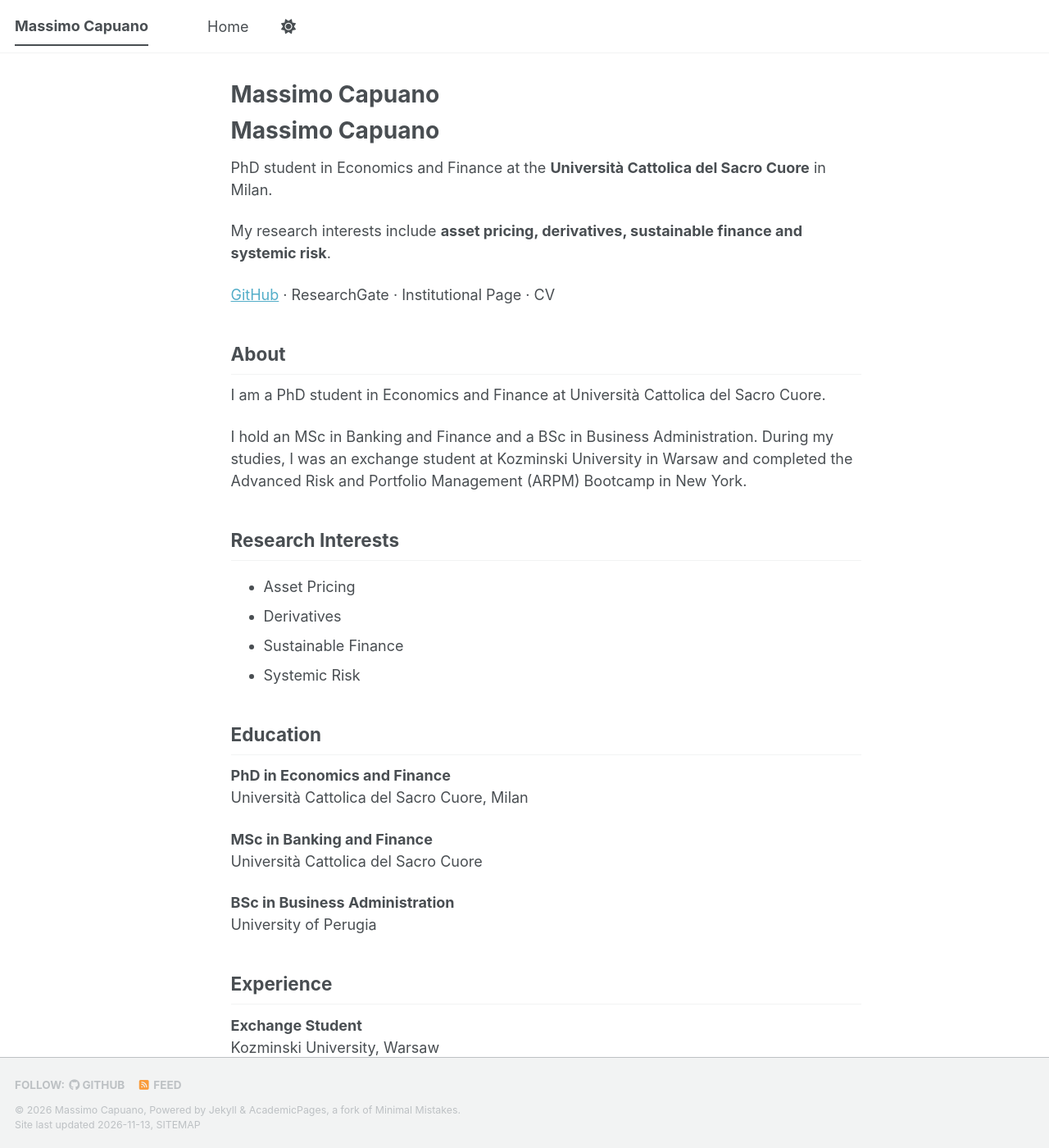
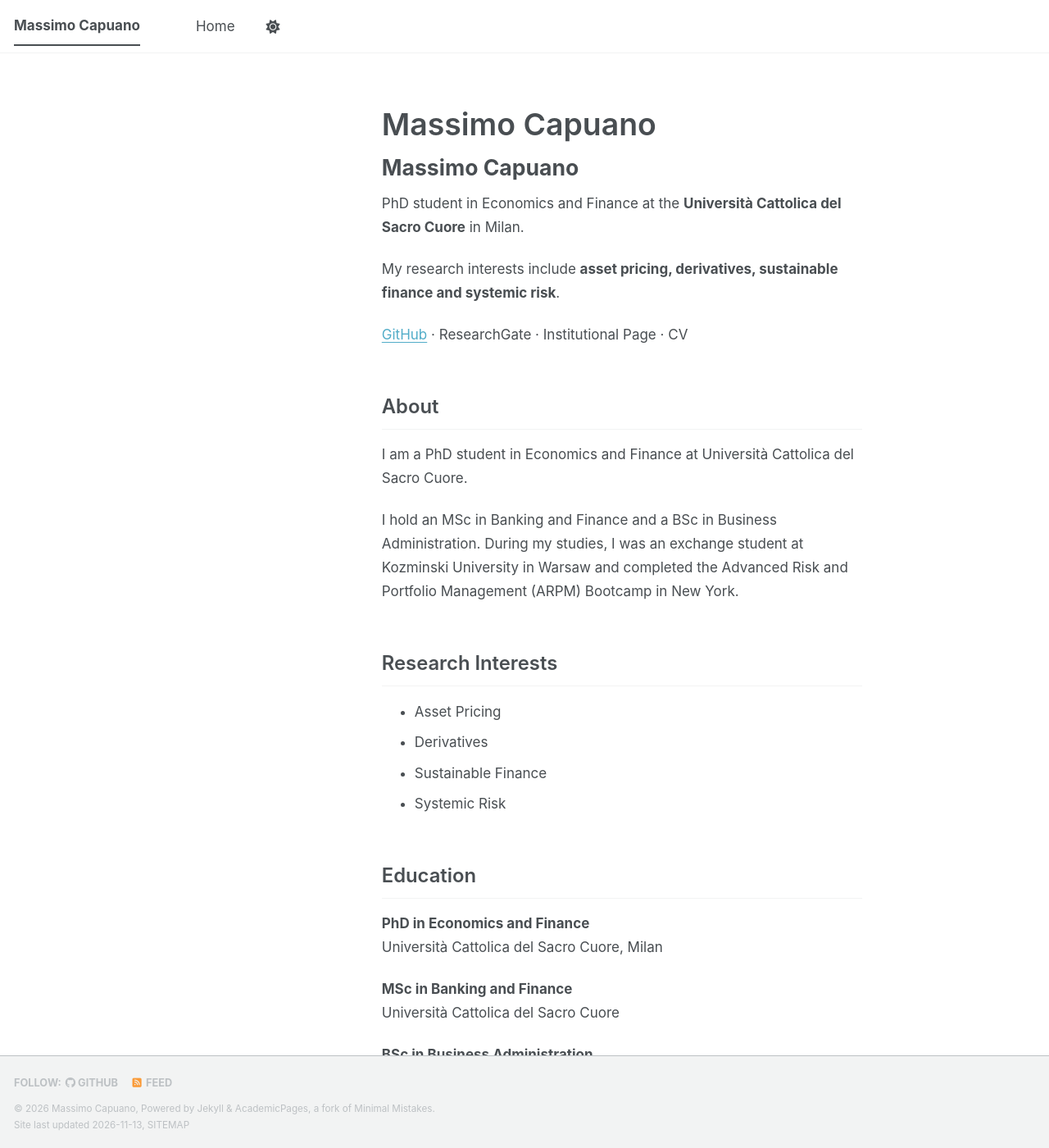
Before and after one commit to capuanomassimo/capuanomassimo.github.io, a Jekyll site: the page built from _pages/about.md, in a window 1280 px wide and 1400 px high. Shown: the whole window at 82% size. Built offline with Jekyll 4.4.1, drawn with Linux system fonts in a browser that asks for light colours; a script bundle is joined from its source files by our own code; a style sheet for code colours, icons or effects is not loaded.

Commit message:
Add custom styles for personal website
Added custom styles for layout, typography, and navigation.

```diff
--- a/assets/css/main.scss
+++ b/assets/css/main.scss
@@ -36,3 +36,61 @@
     "layout/archive",
     "layout/sidebar"
 ;
+/* ========================================
+   Personal website — custom style
+   ======================================== */
+
+/* Make the main content narrower and centered */
+.page {
+  max-width: 850px;
+  margin: 0 auto;
+}
+
+/* Hide the default sidebar */
+.sidebar {
+  display: none;
+}
+
+/* Give the page more breathing room */
+.page__inner-wrap {
+  margin-top: 2em;
+}
+
+/* Clean, readable typography */
+html {
+  font-size: 17px;
+}
+
+body {
+  line-height: 1.7;
+}
+
+/* Main title */
+.page__title {
+  font-size: 2.2em;
+  font-weight: 600;
+  margin-bottom: 0.5em;
+}
+
+/* Section headings */
+.page__content h2 {
+  margin-top: 2.5em;
+  margin-bottom: 0.7em;
+  font-size: 1.4em;
+  font-weight: 600;
+}
+
+/* Make links subtle */
+a {
+  text-decoration-thickness: 1px;
+  text-underline-offset: 3px;
+}
+
+/* Simplify the top navigation */
+.masthead {
+  border-bottom: none;
+}
+
+.greedy-nav {
+  background: transparent;
+}
```
